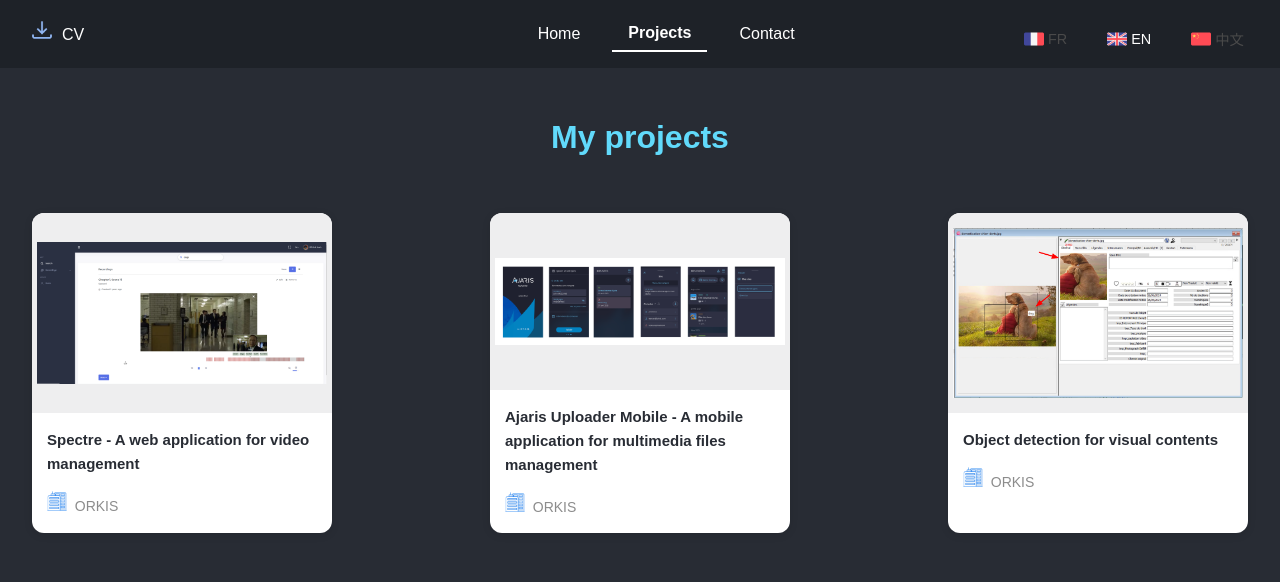
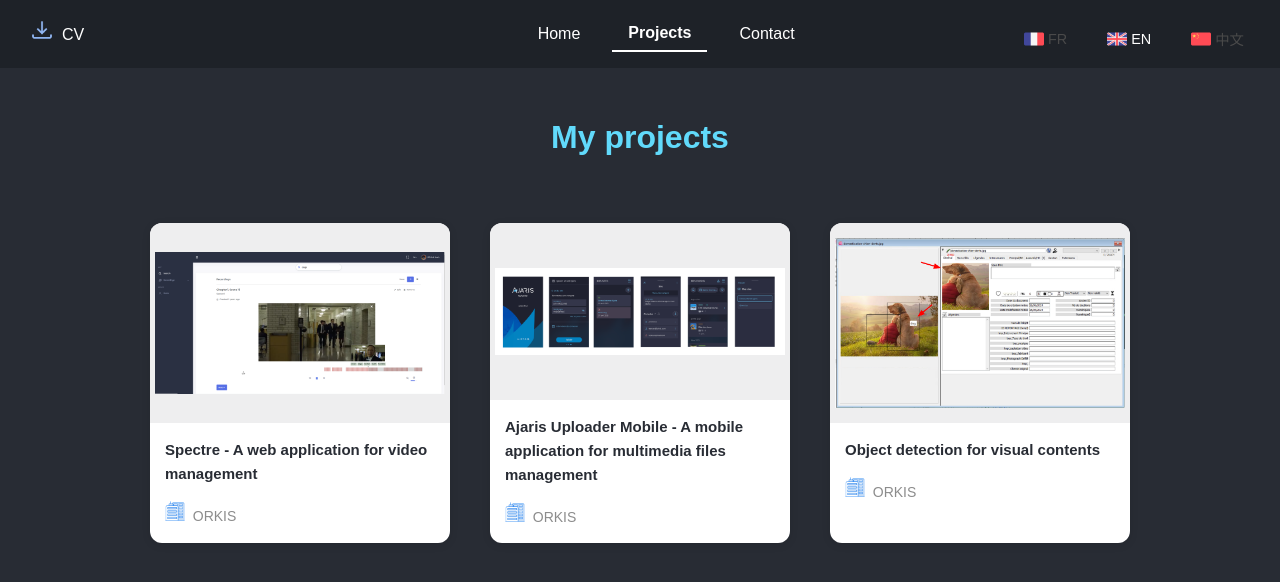
Before and after one commit to Luo-Ying/Portofolio, a React (Create React App) app: page / in a window 1280 px wide. Both pictures are taken after a click on the button "Projects". Shown: the top 582 px of the page. Built offline with nearby package versions, Linux system fonts and the light colour scheme.

Commit message:
Update projects page CSS

```diff
--- a/src/App.css
+++ b/src/App.css
@@ -681,7 +681,14 @@
 .projects-grid {
   display: flex;
   flex-wrap: wrap;
-  justify-content: space-between;
+  /* justify-content: space-between; */
+  margin: 20px;
+  gap: 20px;
+  justify-content: center;
+}
+
+.project-card-container {
+  margin: 10px;
 }
 
 .contact-container {
--- a/src/pages/projectsPage.js
+++ b/src/pages/projectsPage.js
@@ -6,7 +6,11 @@
 import ProjectDetailsPage from '../components/projectDetails';
 const ProjectsPage = ({ projectSelectedToDisplay, setProjectSelectedToDisplay }) => {
 
+  const [windowWidth, setWindowWidth] = useState(window.innerWidth);
+
   const [projectsList, setProjectsList] = useState([]);
+
+  const [nbProjectsPerRow, setNbProjectsPerRow] = useState(1);
 
   useEffect(() => {
     setProjectsList(
@@ -18,6 +22,23 @@
     );
   }, []);
 
+  useEffect(() => {
+    const handleResize = () => {
+      setWindowWidth(window.innerWidth);
+    };
+
+    window.addEventListener('resize', handleResize);
+
+    // Nettoyage de l'écouteur d'événement lors du démontage du composant
+    return () => {
+      window.removeEventListener('resize', handleResize);
+    };
+  }, []);
+
+  useEffect(() => {
+    setNbProjectsPerRow(Math.floor(windowWidth / 300));
+  }, [windowWidth]);
+
   return (
     <div>
       <div className="projects-title">
@@ -26,7 +47,7 @@
 
       <div className="projects-grid" >
         {projectsList.map((project, index) => (
-          <div key={index} onClick={() => setProjectSelectedToDisplay(project)} className="project-card-container">
+          <div key={index} onClick={() => setProjectSelectedToDisplay(project)} className="project-card-container" >
             <ProjectCard project={project} />
           </div>
         ))}
--- a/src/utils/projectsData.js
+++ b/src/utils/projectsData.js
@@ -208,7 +208,7 @@
                 link: "https://www.orkis.com/",
             },
             imagePreview: "/images/Object detection/Object detection.png",
-            imagesMinSize: "30%",
+            imagesMinSize: "40%",
             images: [
                 "/images/Object detection/Object detection.png",
             ],
```
